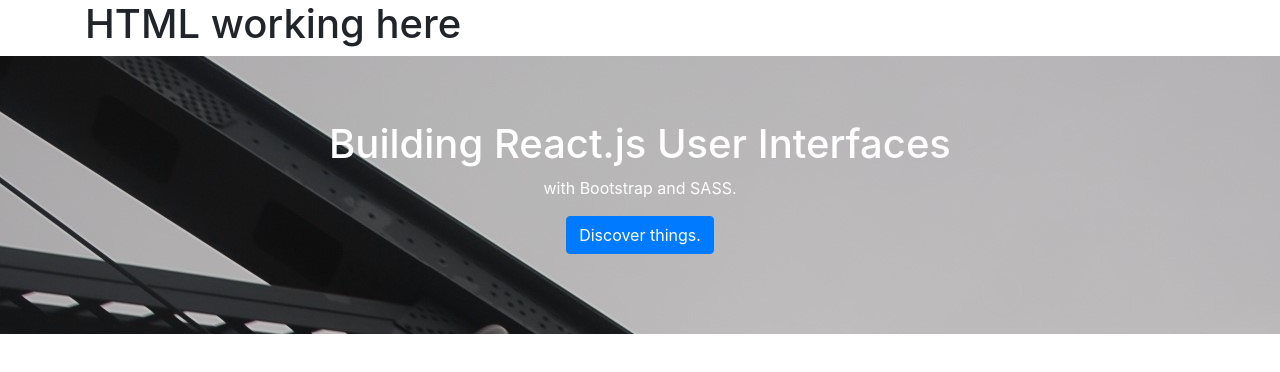
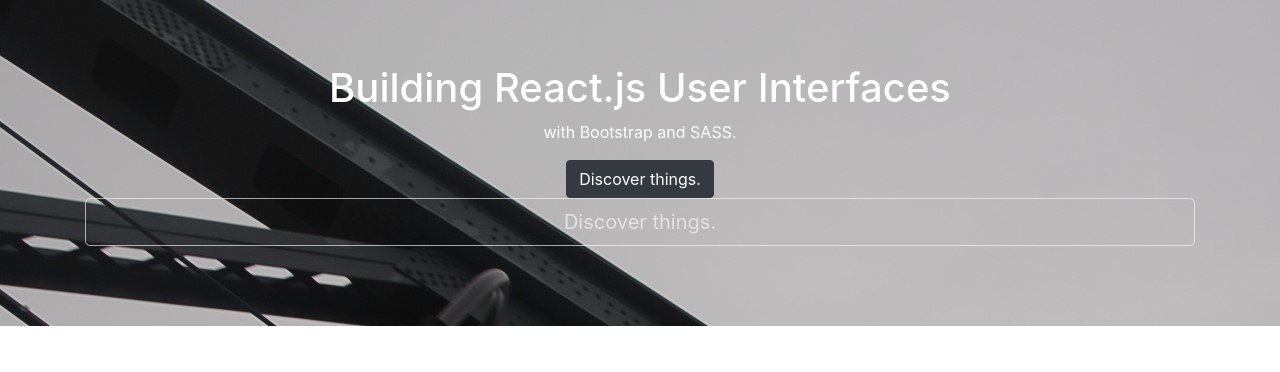
Before and after one commit to Mathemagiks/React-Bootstrap, a React app: page / in a window 1280 px wide. Built offline with nearby package versions, Linux system fonts and the light colour scheme.

Commit message:
Creat reusable bootstrap react button

```diff
--- a/public/index.html
+++ b/public/index.html
@@ -11,10 +11,6 @@
 	</head>
 
 	<body>
-
-		<div class="container">
-		 <h1>HTML working here</h1>
-		</div>
 		<div id="react"></div>
 		<script src="index.js"></script>
 	</body>
--- a/source/app.js
+++ b/source/app.js
@@ -7,7 +7,8 @@
 			<div className="container">
 				<h1>Building React.js User Interfaces</h1>
 				<p>with Bootstrap and SASS.</p>
-				<p><Button className="btn btn-primary" href="http://www.sharondesmond.com" target="_blank"/></p>
+				<p><Button className=" -dark" href="http://www.sharondesmond.com" target="_blank"/>
+				   <Button className=" -outline-light -lg -block" disabled/></p>
 			</div>
 		</div>;
 
--- a/source/bootstrap/button.js
+++ b/source/bootstrap/button.js
@@ -1,8 +1,19 @@
 import React from 'react';
 
 export default class Button extends React.Component{
+	classify(key,value){
+		if (value[0] === '-') value = key+value;
+		//return key+' '+value.split(' -').join(' ' +key+'-');
+		//string literals-- template strings
+		value = value.split(' -').join(` ${key}-`);
+		return `${key} ${value}`;
+	}
+
 	render(){
 		const Tag = this.props.href? 'a':'button';
-		return <Tag{...this.props}>Discover things.</Tag>;
+		const className = this.classify('btn',this.props.className)
+		+(this.props.disabled?' disabled':'');
+
+		return <Tag  {...this.props} className={className}>Discover things.</Tag>;
 	}
 }
```
